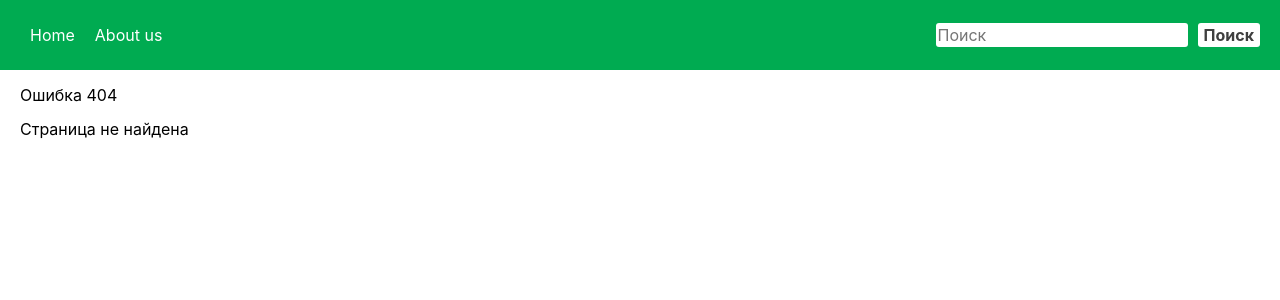
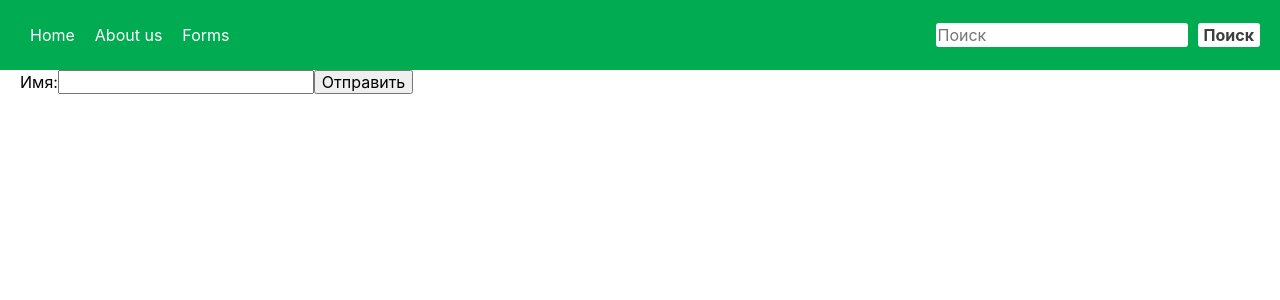
Before and after one commit to AlexKul84/rss-react-app, a React (Create React App) app in the folder react-app/: page /alexkul84-REACT2022Q3/forms in a window 1280 px wide. Before the commit this address had no page. Shown: the top 300 px of the page. Built offline with nearby package versions, Linux system fonts and the light colour scheme.

Commit message:
refactor: rebase forms to the commits

```diff
--- a/react-app/src/App.tsx
+++ b/react-app/src/App.tsx
@@ -3,6 +3,7 @@ import { Routes, Route } from 'react-router-dom';
 import Header from 'components/header';
 import HomePage from 'pages/homepage';
 import About from 'pages/about';
+import Forms from 'pages/forms';
 import NotFound from 'pages/notFound';
 import './App.css';
 import './css/header.css';
@@ -17,6 +18,7 @@ class App extends React.Component {
           <Routes>
             <Route path="/" element={<HomePage />} />
             <Route path="/about" element={<About />} />
+            <Route path="/forms" element={<Forms />} />
             <Route path="*" element={<NotFound />} />
           </Routes>
         </div>
--- /dev/null
+++ b/react-app/src/components/form.tsx
@@ -0,0 +1,49 @@
+import React, { RefObject } from 'react';
+
+interface IProps {
+  value: string;
+}
+
+class Form extends React.Component {
+  input: RefObject<HTMLInputElement>;
+  form: React.RefObject<HTMLFormElement>;
+  constructor(props: IProps) {
+    super(props);
+    this.handleSubmit = this.handleSubmit.bind(this);
+    this.form = React.createRef();
+    this.input = React.createRef();
+  }
+
+  handleSubmit(event: { preventDefault: () => void }) {
+    event.preventDefault();
+    // if (this.input != undefined && this.input.current != null) {
+    //   this.input.current.focus();
+    // this.props.setFormdata(inputValue);
+    // }
+
+    if (this.input != undefined && this.input.current != null)
+      alert('Отправленное имя: ' + this.input.current.value);
+  }
+
+  // handleSubmit() {
+  //   const val = this.input?.current?.value;
+  //   alert(val);
+  // }
+
+  render() {
+    return (
+      <div>
+        <form onSubmit={this.handleSubmit} ref={this.form}>
+          <label>
+            Имя:
+            <input type="text" ref={this.input} />
+          </label>
+          <input type="submit" value="Отправить" />
+        </form>
+        <div>{this.input?.current?.value}</div>
+      </div>
+    );
+  }
+}
+
+export default Form;
--- a/react-app/src/components/header.tsx
+++ b/react-app/src/components/header.tsx
@@ -15,6 +15,9 @@ class Header extends React.Component {
             <Link data-testid="about-page" to="/about" className="header__menu-item">
               About us
             </Link>
+            <Link data-testid="forms-page" to="/forms" className="header__menu-item">
+              Forms
+            </Link>
           </div>
           <Search />
         </div>
--- /dev/null
+++ b/react-app/src/pages/forms.tsx
@@ -0,0 +1,12 @@
+import React, { ChangeEvent } from 'react';
+import Form from '../components/form';
+
+function Forms(): JSX.Element {
+  return (
+    <div className="container">
+      <Form />
+    </div>
+  );
+}
+
+export default Forms;
```
